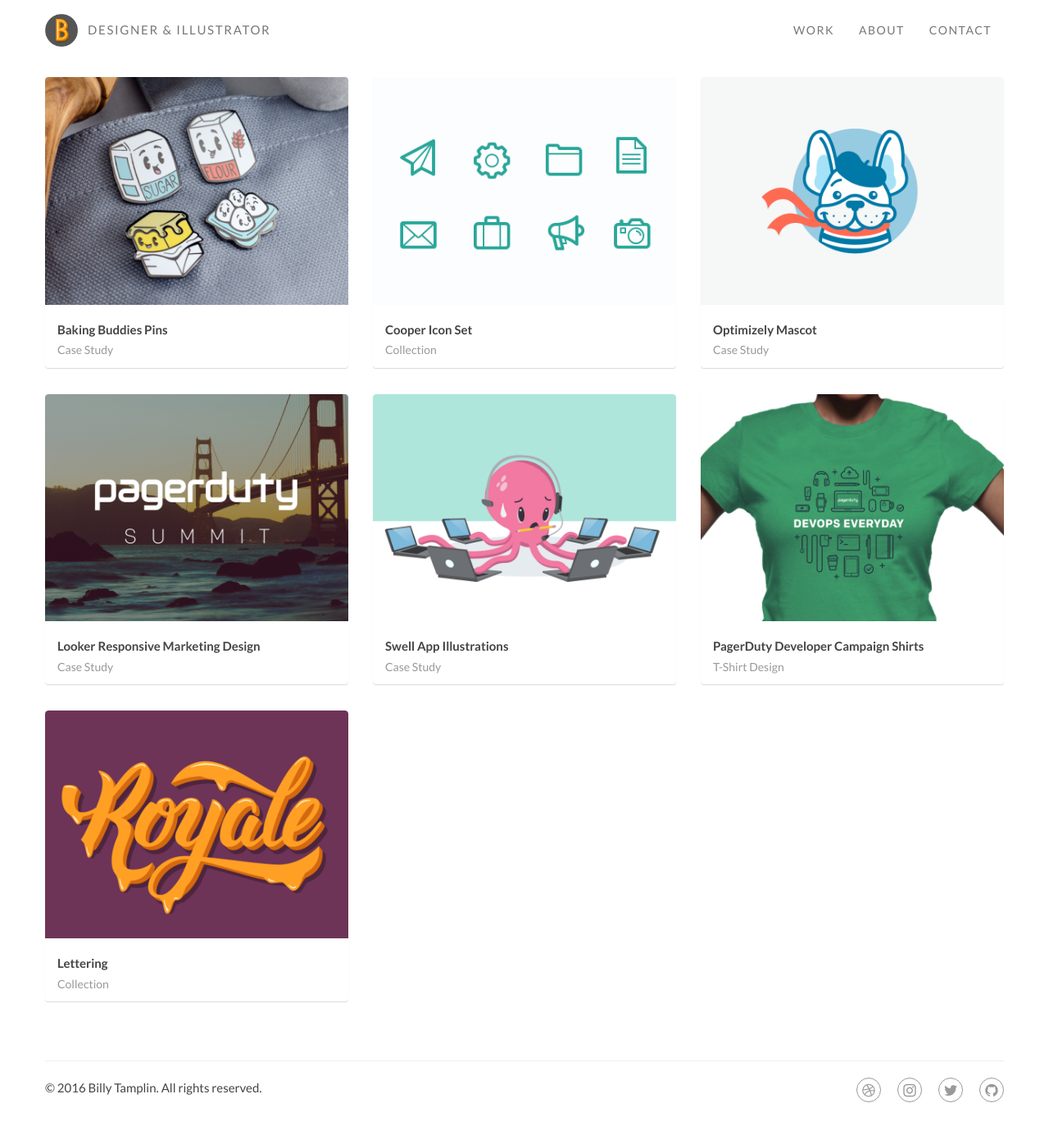
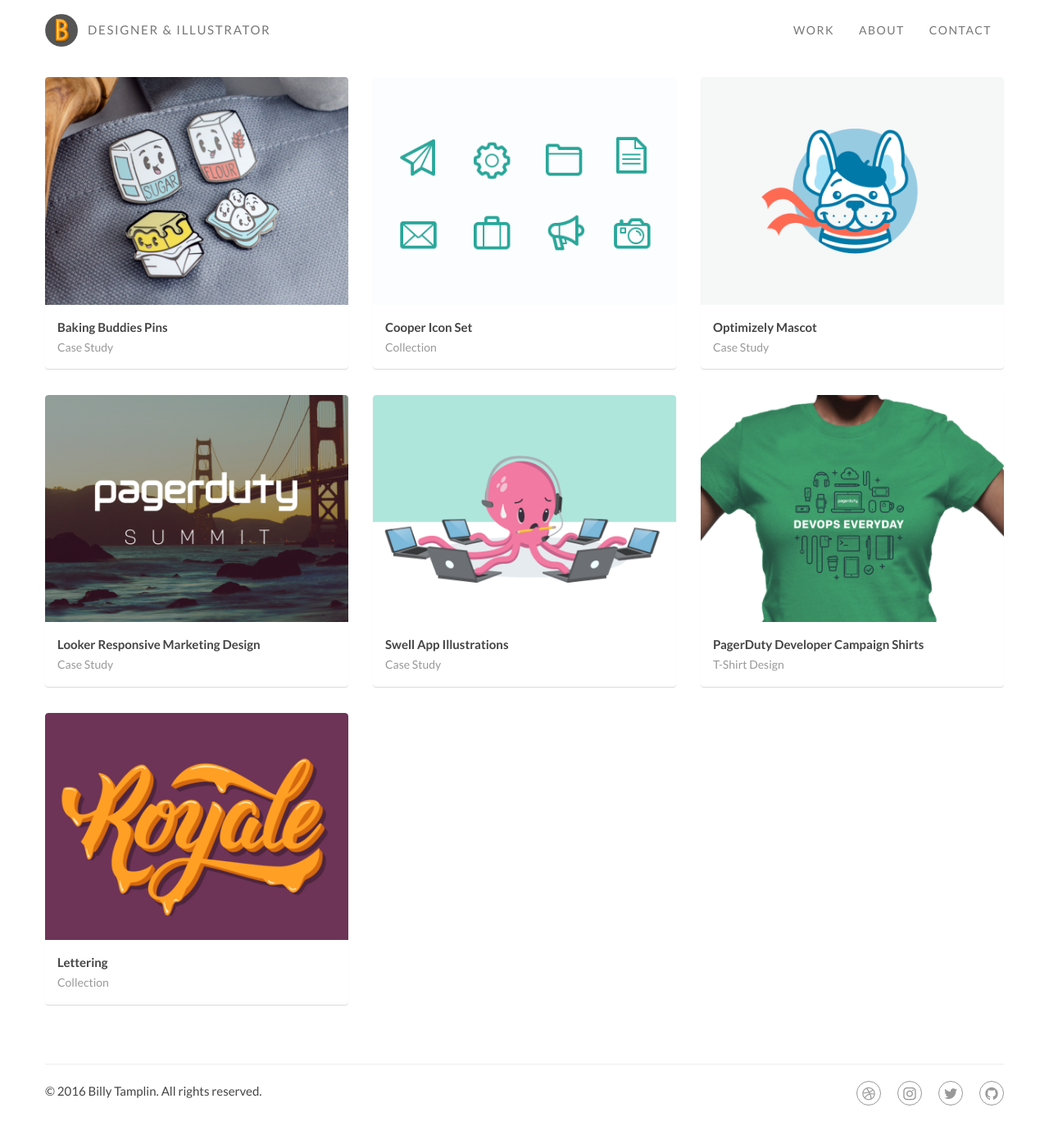
Before and after one commit to btamps/btamps.github.io, a Jekyll site: the page built from index.html, in a window 1280 px wide. Shown: the whole page at 82% size. Built offline with Jekyll 4.4.1, drawn with Linux system fonts in a browser that asks for light colours; nearby versions of some CDN libraries.

Commit message:
style edits for thumb captions

```diff
--- a/_sass/_home-page.scss
+++ b/_sass/_home-page.scss
@@ -72,18 +72,19 @@
     transition: all 0.2s ease;
   }
   .title {
-    padding: 10px 15px;
+    padding: 15px;
     width: 100%;
     -webkit-transition: all 0.2s ease;
     transition: all 0.2s ease;
     z-index: 1;
     h4 {
       font-size: 15px;
-      line-height: 1.4;
+      line-height: 1.6;
       letter-spacing: 0;
       font-weight: 700;
       text-transform: capitalize;
-      margin-bottom: .25em;
+      margin-top: 0;
+      margin-bottom: 2px;
     }
     p {
       color: #999 !important;
```
